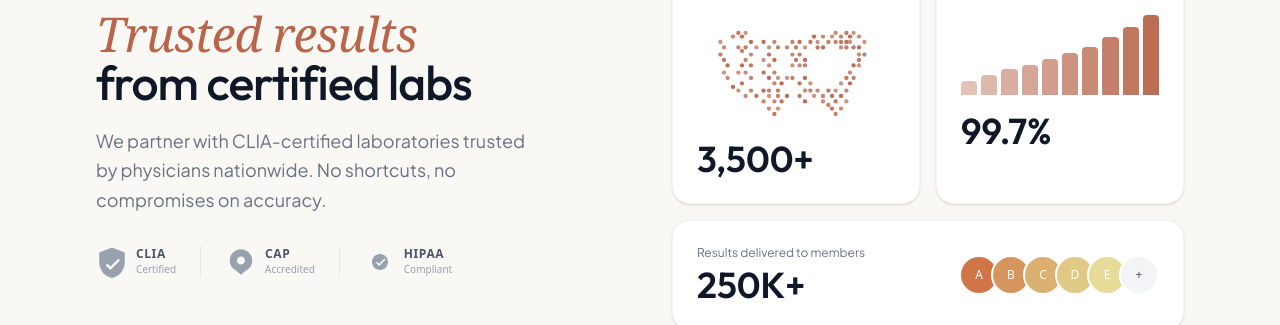
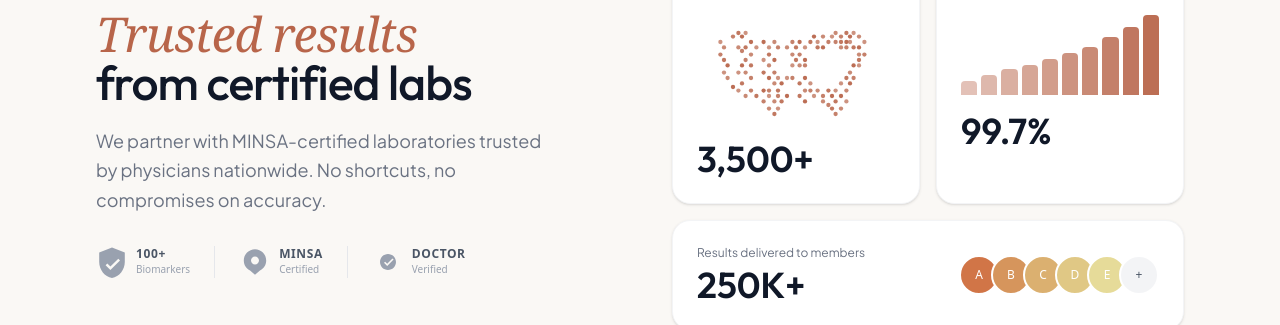
Before and after one commit to Basir-PD/health-centric, a Next.js app: page / in a window 1280 px wide. Shown: the part 3001-3326 px from the top of the page. Built offline with nearby package versions, Linux system fonts and the light colour scheme.

Commit message:
feat: update TrustSection certifications and features from CLIA/CAP/HIPAA to MINSA/Biomarkers/Doctor Verified.

```diff
--- a/app/components/TrustSection.tsx
+++ b/app/components/TrustSection.tsx
@@ -152,7 +152,7 @@ export default function TrustSection() {
               className="mt-4 sm:mt-5 text-gray-500 text-sm sm:text-base lg:text-lg leading-relaxed max-w-md"
               style={{ fontFamily: 'var(--font-body)' }}
             >
-              We partner with CLIA-certified laboratories trusted by physicians nationwide.
+              We partner with MINSA-certified laboratories trusted by physicians nationwide.
               No shortcuts, no compromises on accuracy.
             </p>
 
@@ -163,8 +163,8 @@ export default function TrustSection() {
                   <path d="M20 2L4 8v12c0 9.55 6.82 18.48 16 20 9.18-1.52 16-10.45 16-20V8L20 2zm-2 28l-6-6 2.12-2.12L18 25.76l9.88-9.88L30 18l-12 12z"/>
                 </svg>
                 <div>
-                  <div className="text-xs font-semibold text-gray-600 uppercase tracking-wider">CLIA</div>
-                  <div className="text-[10px] text-gray-400">Certified</div>
+                  <div className="text-xs font-semibold text-gray-600 uppercase tracking-wider">100+</div>
+                  <div className="text-[10px] text-gray-400">Biomarkers</div>
                 </div>
               </div>
               <div className="h-8 w-px bg-gray-200" />
@@ -173,8 +173,8 @@ export default function TrustSection() {
                   <path d="M20 4C12.27 4 6 10.27 6 18c0 5.52 3.19 10.29 7.82 12.57L20 36l6.18-5.43C30.81 28.29 34 23.52 34 18c0-7.73-6.27-14-14-14zm0 19c-2.76 0-5-2.24-5-5s2.24-5 5-5 5 2.24 5 5-2.24 5-5 5z"/>
                 </svg>
                 <div>
-                  <div className="text-xs font-semibold text-gray-600 uppercase tracking-wider">CAP</div>
-                  <div className="text-[10px] text-gray-400">Accredited</div>
+                  <div className="text-xs font-semibold text-gray-600 uppercase tracking-wider">MINSA</div>
+                  <div className="text-[10px] text-gray-400">Certified</div>
                 </div>
               </div>
               <div className="h-8 w-px bg-gray-200" />
@@ -183,8 +183,8 @@ export default function TrustSection() {
                   <path d="M12 2C6.48 2 2 6.48 2 12s4.48 10 10 10 10-4.48 10-10S17.52 2 12 2zm-1 15l-4-4 1.41-1.41L11 14.17l6.59-6.59L19 9l-8 8z" transform="translate(8, 8)"/>
                 </svg>
                 <div>
-                  <div className="text-xs font-semibold text-gray-600 uppercase tracking-wider">HIPAA</div>
-                  <div className="text-[10px] text-gray-400">Compliant</div>
+                  <div className="text-xs font-semibold text-gray-600 uppercase tracking-wider">Doctor</div>
+                  <div className="text-[10px] text-gray-400">Verified</div>
                 </div>
               </div>
             </div>
```
